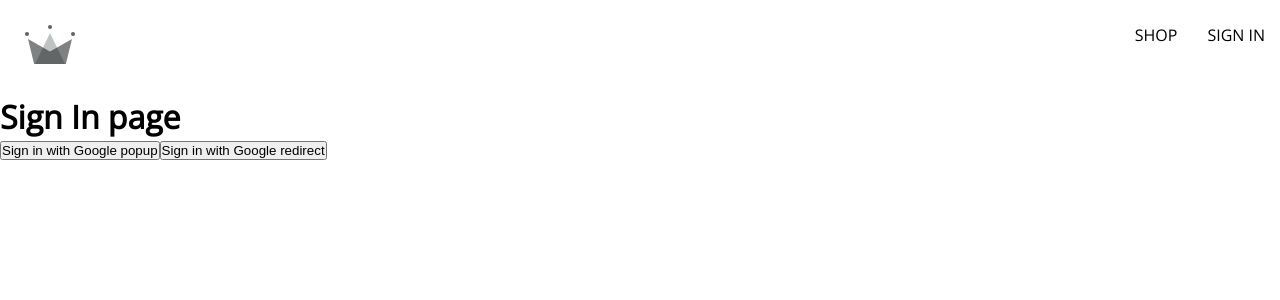
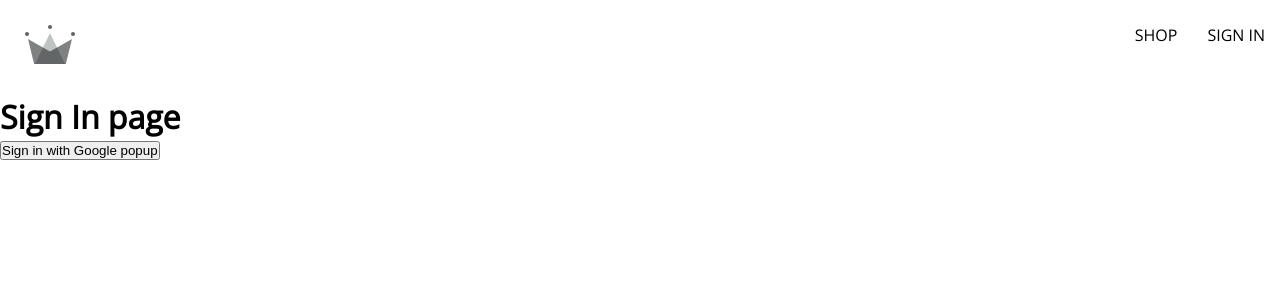
Before and after one commit to Haybuka/crown-clothing, a React (Create React App) app: page /sign-in in a window 1280 px wide. Shown: the top 300 px of the page. Built offline with nearby package versions, Linux system fonts and the light colour scheme.

Commit message:
update : reverted to signin with popup

```diff
--- a/src/components/routes/signin/sign-in.component.jsx
+++ b/src/components/routes/signin/sign-in.component.jsx
@@ -1,45 +1,21 @@
-import React from "react";
-import { useEffect } from "react";
-import { getRedirectResult } from "firebase/auth";
+
 import {
-  auth,
   signInWithGooglePopup,
-  signInWithGoogleRedirect,
   createUserDocumentFromAuth,
 } from "../../../utils/firebase/firebase.utils";
 
 const SignIn = () => {
-  const handleRedirect = async () => {
-    const response = await getRedirectResult(auth);
-    if(response){
-    const userDocRef = await createUserDocumentFromAuth(response.useruser);
-
-    }
-  };
-  useEffect(() => {
-    //using the use effect and getredirect with auth passed in to have access to user data
-    //when the pages redirects them.
-    // the auth is the value from authentication.
-    // this process is not necessary for popup
-    handleRedirect();
-  }, []);
 
   const logGoogleUser = async () => {
     const { user } = await signInWithGooglePopup();
     const userDocRef = await createUserDocumentFromAuth(user);
   };
 
-  const logGoogleRedirectUser = async () => {
-    const { user } = await signInWithGoogleRedirect();
-    console.log(user);
-  };
+
   return (
     <div>
       <h1>Sign In page</h1>
       <button onClick={logGoogleUser}>Sign in with Google popup</button>
-      <button onClick={logGoogleRedirectUser}>
-        Sign in with Google redirect
-      </button>
     </div>
   );
 };
```
